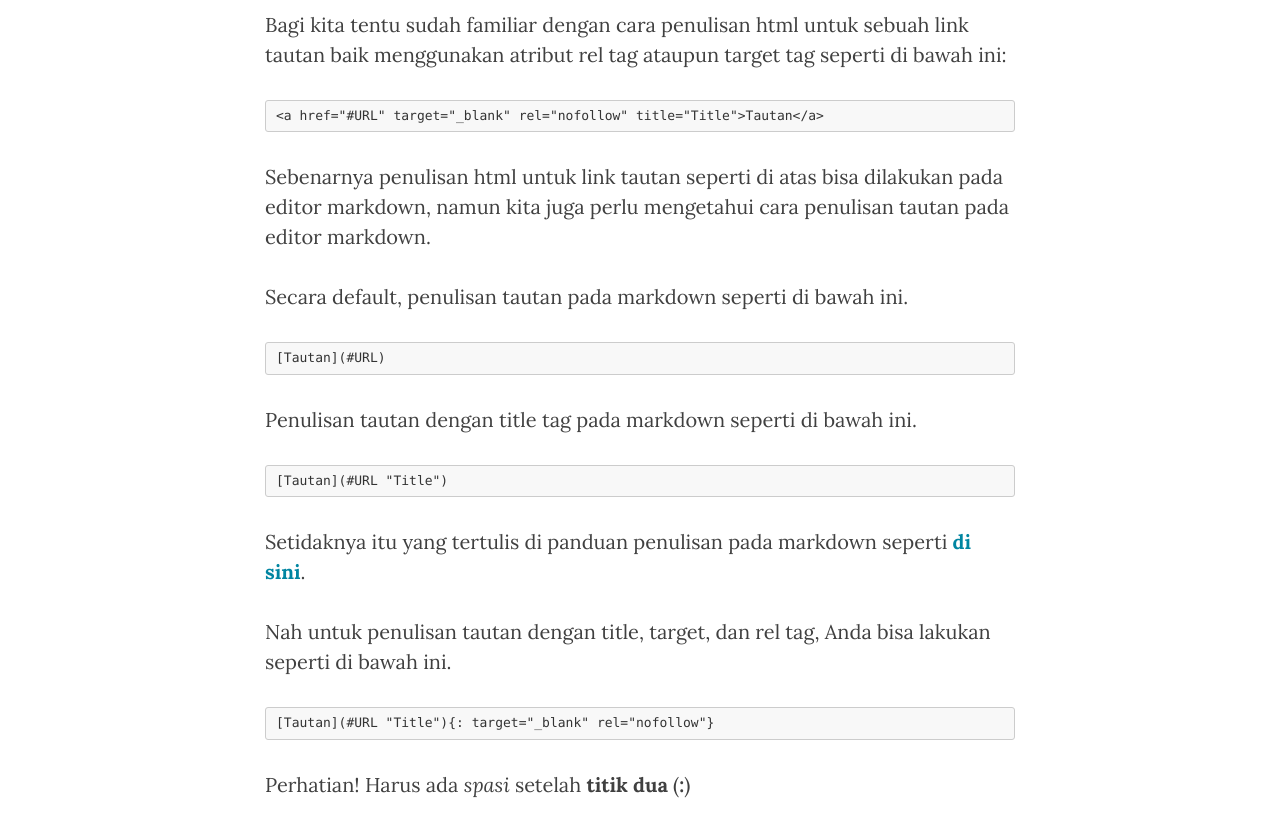
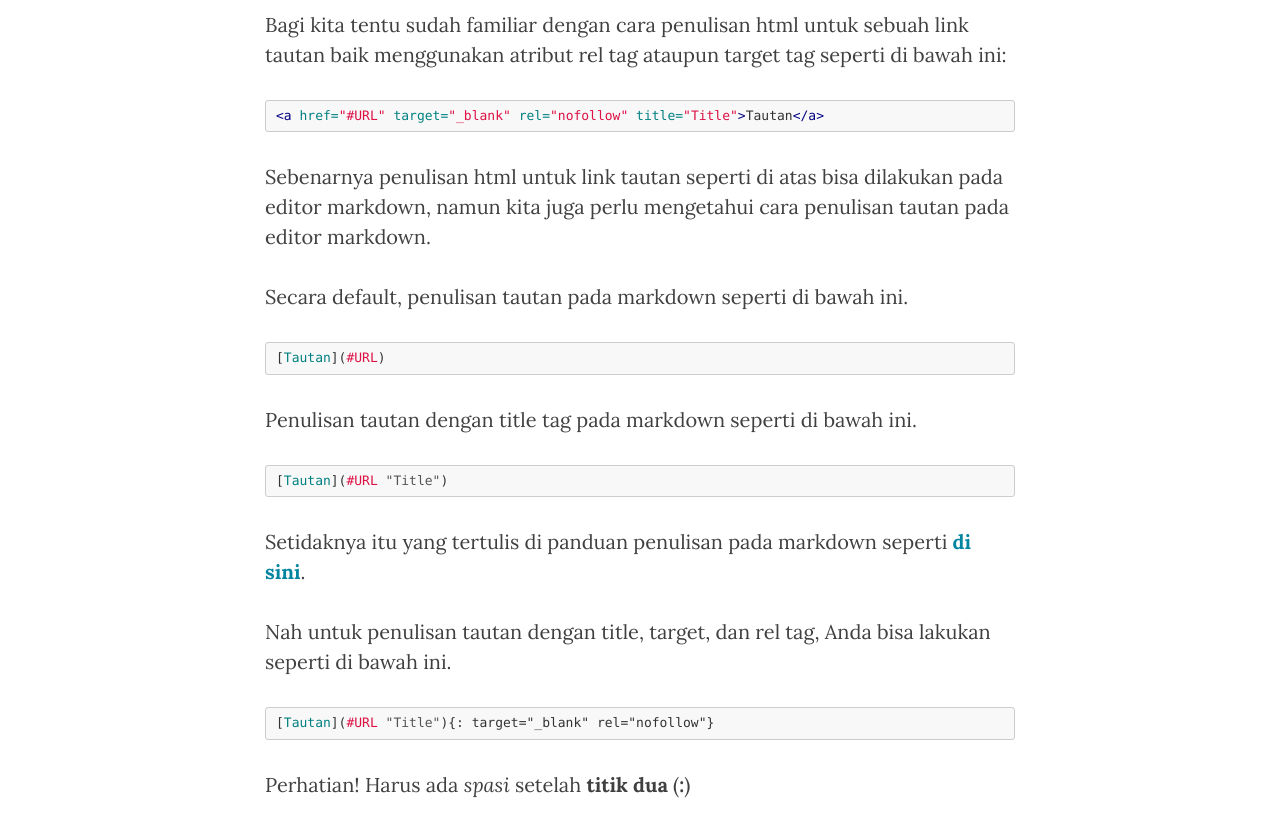
Before and after one commit to KompiAjaib/kompiajaib.github.io, a Jekyll site: the page built from _posts/2016-06-04-membuat-link-terbuka-di-tab-baru.markdown, in a window 1280 px wide. Shown: the part 761-1579 px from the top of the page. Built offline with Jekyll 4.4.1, drawn with Linux system fonts in a browser that asks for light colours; nearby versions of some CDN libraries; comment, search, counter and statistics services are not loaded.

Commit message:
Update 2016-06-04-membuat-link-terbuka-di-tab-baru.markdown

````diff
--- a/_posts/2016-06-04-membuat-link-terbuka-di-tab-baru.markdown
+++ b/_posts/2016-06-04-membuat-link-terbuka-di-tab-baru.markdown
@@ -12,7 +12,7 @@ image: "img/post/target-blank.jpg"
 
 Bagi kita tentu sudah familiar dengan cara penulisan html untuk sebuah link tautan baik menggunakan atribut rel tag ataupun target tag seperti di bawah ini:
 
-```
+```html
 <a href="#URL" target="_blank" rel="nofollow" title="Title">Tautan</a>
 ```
 
@@ -20,13 +20,13 @@ Sebenarnya penulisan html untuk link tautan seperti di atas bisa dilakukan pada
 
 Secara default, penulisan tautan pada markdown seperti di bawah ini.
 
-```
+```markdown
 [Tautan](#URL)
 ```
 
 Penulisan tautan dengan title tag pada markdown seperti di bawah ini.
 
-```
+```markdown
 [Tautan](#URL "Title")
 ```
 
@@ -34,7 +34,7 @@ Setidaknya itu yang tertulis di panduan penulisan pada markdown seperti **[di si
 
 Nah untuk penulisan tautan dengan title, target, dan rel tag, Anda bisa lakukan seperti di bawah ini.
 
-```
+```markdown
 [Tautan](#URL "Title"){: target="_blank" rel="nofollow"}
 ```
 
````
